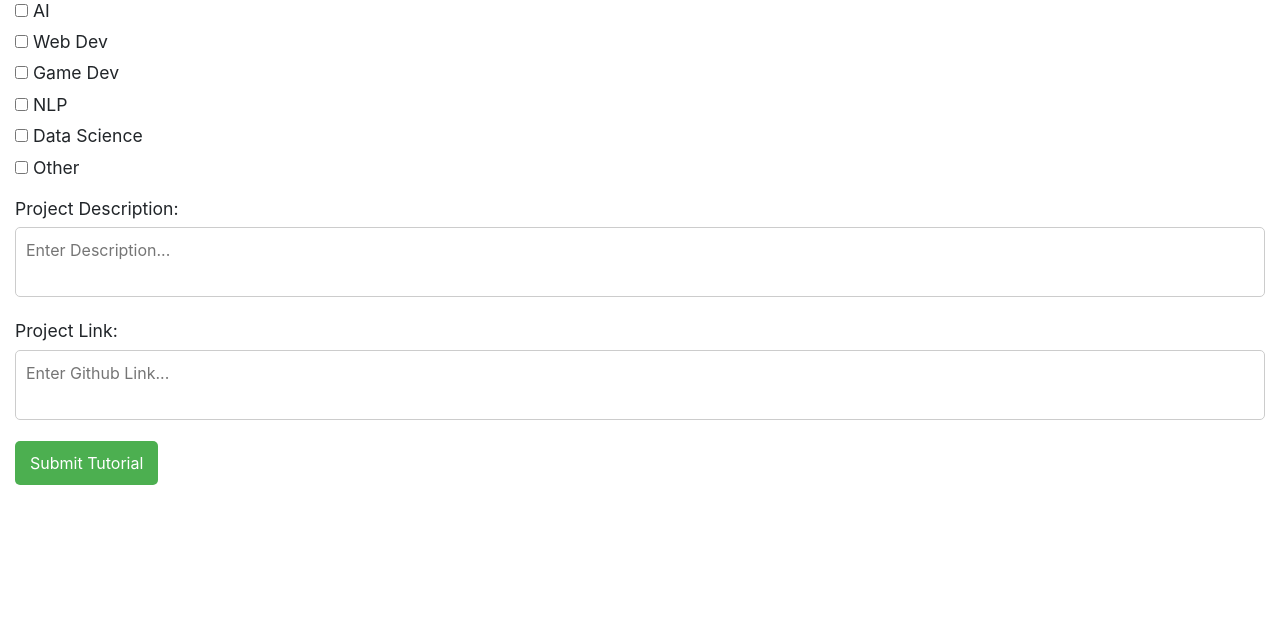
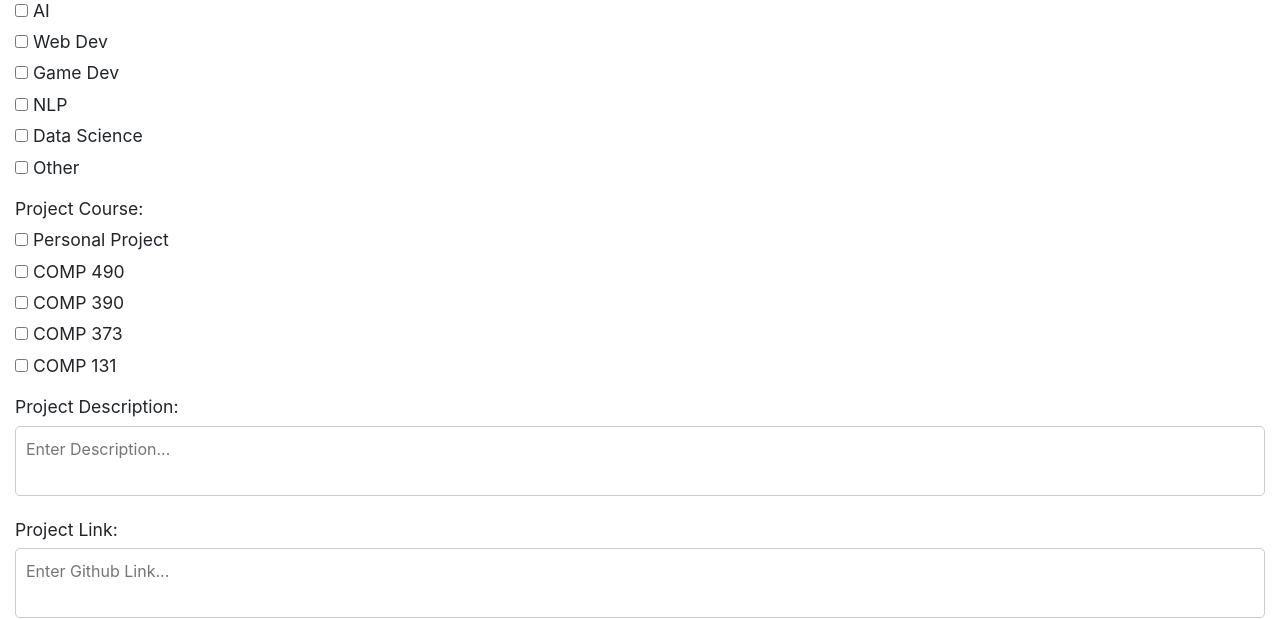
Before and after one commit to MA0610/DatabaseProjectWebsite, a Flask app: page /submitProject in a window 1280 px wide. Shown: the part 346-965 px from the top of the page. Before the commit the page ends 831 px from the top, so only its background shows below. Run offline with Flask 3, Linux system fonts and the light colour scheme; some libraries are stand-ins or nearby versions.

Commit message:
submit page course options

```diff
--- a/Databases Project Website/models.py
+++ b/Databases Project Website/models.py
@@ -9,3 +9,7 @@ class Project(db.Model):
     categories = db.Column(db.String(100), nullable=False)
     description = db.Column(db.String(10000), nullable=False)
     githubLink = db.Column(db.String(100),nullable=False)
+
+class Courses(db.Model):
+    id = db.Column(db.Integer, primary_key = True, autoincrement = True)
+    course = db.Column(db.String(100), nullable = False)
--- a/Databases Project Website/templates/submit.html
+++ b/Databases Project Website/templates/submit.html
@@ -69,6 +69,19 @@
                 <label><input type="checkbox" name="NLP" value="NLP" id="categoryNLP"> NLP</label>
                 <label><input type="checkbox" name="Data Science" value="Data Science" id="categoryDataScience"> Data Science</label>
                 <label><input type="checkbox" name="Other" value="Other" id="categoryOther"> Other</label>
+
+            </div>
+        </div>
+
+        <div class="add-Project-Course">
+            <label for="new-Project-Course">Project Course:</label>
+            <div class="categoryCheckboxes">
+                <label><input type="checkbox" name="Personal Project" value="Personal Project" id="PersonalProject"> Personal Project</label>
+                <label><input type="checkbox" name="COMP 490" value="COMP 490" id="COMP 490"> COMP 490</label>
+                <label><input type="checkbox" name="COMP 390" value="COMP 390" id="COMP 390"> COMP 390</label>
+                <label><input type="checkbox" name="COMP 373" value="COMP 373" id="COMP 373"> COMP 373</label>
+                <label><input type="checkbox" name="COMP 131" value="COMP 131" id="COMP 131"> COMP 131</label>
+
 
             </div>
         </div>
```
Also changed, not shown: Databases Project Website/instance/projects.db (deleted).
